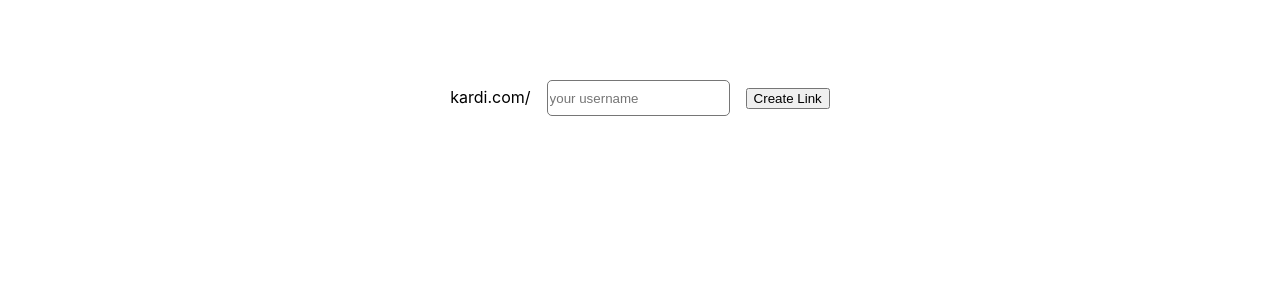
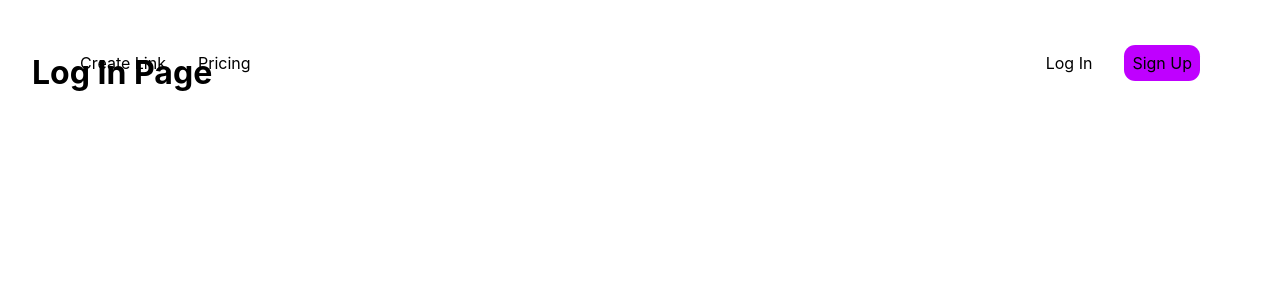
Before and after one commit to styp3r/cardi5, a React (Create React App) app: page /login in a window 1280 px wide. Shown: the top 300 px of the page. Built offline with nearby package versions, Linux system fonts and the light colour scheme.

Commit message:
Re-design navbar with spacing and add background color to signup button.

```diff
--- a/public/styles.css
+++ b/public/styles.css
@@ -1,5 +1,5 @@
 body{
-    padding: 5rem;
+    padding: 2rem;
 }
 
 .defaultLink, .enterUsername{
@@ -18,3 +18,27 @@
 .enterUsername:focus{
     border-color: #bf00ff;
 }
+
+.leftSection{
+    position: absolute;
+    left: 5rem;
+}
+
+.rightSection{
+    position: absolute;
+    right: 5rem;
+}
+
+.createlink, .pricing, .login{
+    padding: 0 2rem 0 0;
+    text-decoration: none;
+    color: #000000;
+}
+
+.signup{
+    background-color: #bf00ff;
+    text-decoration: none;
+    color: #000000;
+    padding: 0.5rem;
+    border-radius: 0.7rem;
+}
--- a/src/App.js
+++ b/src/App.js
@@ -1,11 +1,19 @@
 import React from 'react';
-import InputUsername from './InputUsername.jsx';
+import Navbar from './Navbar.jsx';
 import './App.css';
+import { Switch , Route} from 'react-router-dom';
+import LogIn from './LogIn.jsx';
 
 function App() {
+
   return (
   <div>
-    <InputUsername />
+    <Navbar />
+      <Switch>
+        <Route path="/login">
+          <LogIn />
+        </Route>
+      </Switch>
   </div>);
 }
 
--- /dev/null
+++ b/src/LogIn.jsx
@@ -0,0 +1,7 @@
+import React from 'react';
+
+function LogIn(){
+    return(<h1>Log In Page</h1>);
+}
+
+export default LogIn;
--- a/src/Navbar.jsx
+++ b/src/Navbar.jsx
@@ -1,2 +1,19 @@
 import React from 'react';
-import {BrowserRouter , Switch , Route , Link} from "react-router-dom";
+import {Link} from "react-router-dom";
+
+function Navbar(){
+    return (
+        <div className = "navbar">
+            <div className = "leftSection">
+                <Link className = "createlink" to = "/createlink">Create Link</Link>
+                <Link className = "pricing" to = "/pricing">Pricing</Link>
+            </div>
+            <div className = "rightSection">
+                <Link className = "login" to = "/login">Log In</Link>
+                <Link className = "signup" to = "/signup">Sign Up</Link>
+            </div>
+        </div>
+    );
+}
+
+export default Navbar;
--- a/src/index.js
+++ b/src/index.js
@@ -3,10 +3,13 @@
 import './index.css';
 import App from './App';
 import reportWebVitals from './reportWebVitals';
+import { BrowserRouter } from 'react-router-dom';
 
 ReactDOM.render(
   <React.StrictMode>
-    <App />
+    <BrowserRouter>
+       <App />
+    </BrowserRouter>
   </React.StrictMode>,
   document.getElementById('root')
 );
```
